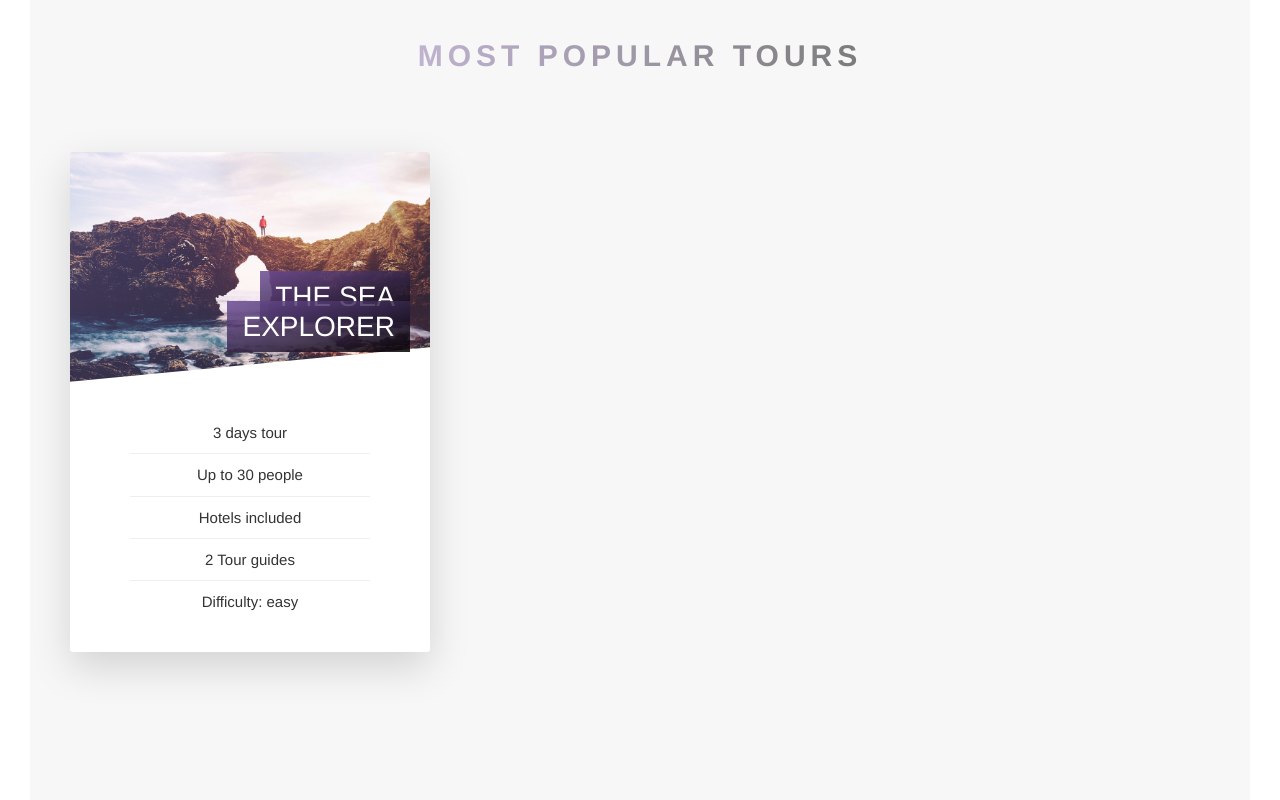
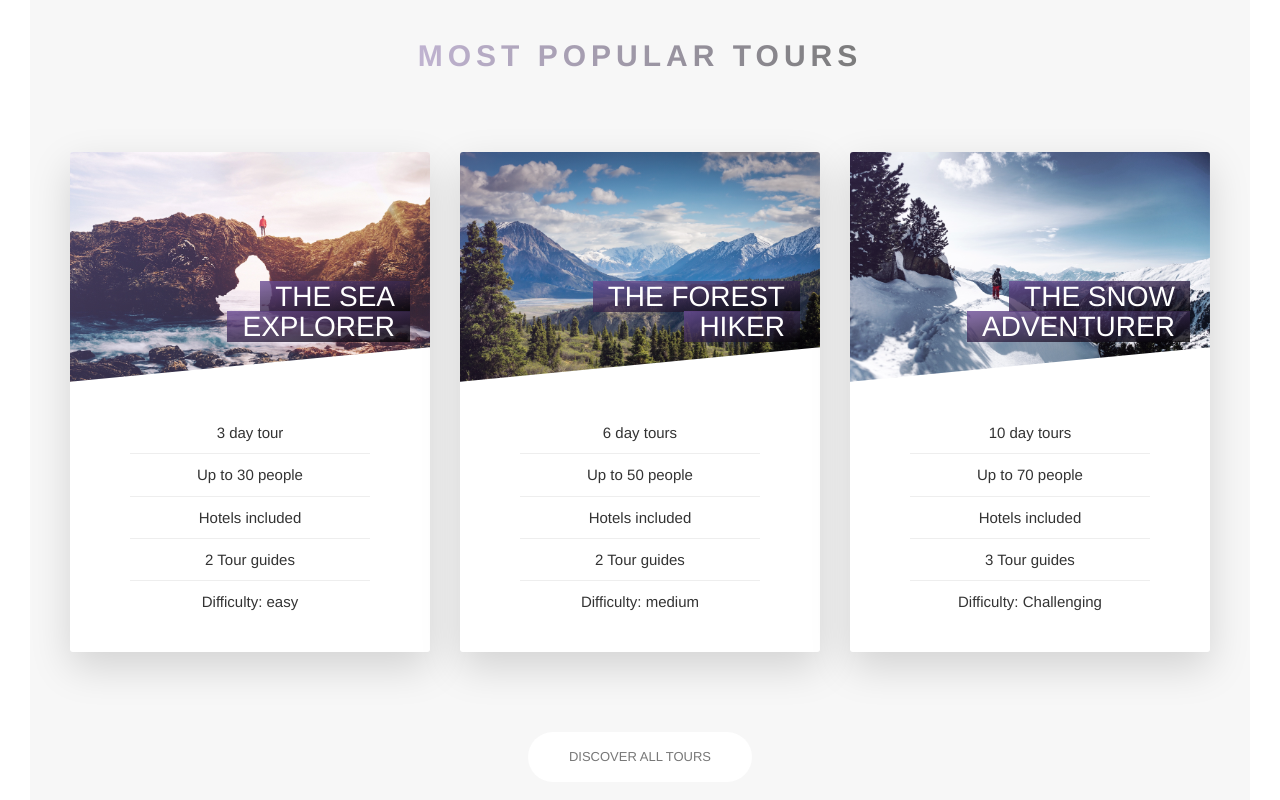
Before and after one commit to damionlawrence/wanderlust-travel-website, a website: page index.html in a window 1280 px wide. Shown: the part 2266-3066 px from the top of the page. Drawn offline with Linux system fonts and the light colour scheme.

Commit message:
card componets

```diff
--- a/index.html
+++ b/index.html
@@ -5,7 +5,7 @@
   <meta charset="UTF-8">
   <meta name="viewport" content="width=device-width, initial-scale=1.0">
   <meta http-equiv="X-UA-Compatible" content="ie=edge">
-  <title>Wanderlust Website</title>
+  <title>Wonders of the world</title>
   <link rel="stylesheet" href="css/icon-font.css">
   <link rel="stylesheet" href="css/style.css">
   <link rel="shortcut icon" href="assets/favicon.png" type="image/x-icon">
@@ -121,7 +121,7 @@
       </div>
       <div class="container">
         <div class="row">
-          <div class="col-lg-4 col-md-4 col-sm-12">
+          <div class="col-xl-4 col-md-4 col-sm-12">
 
             <div class="card">
               <div class="card__side card__side--front">
@@ -131,7 +131,7 @@
                 </h4>
                 <div class="card__details">
                   <ul>
-                    <li>3 days tour</li>
+                    <li>3 day tour</li>
                     <li>Up to 30 people</li>
                     <li>Hotels included</li>
                     <li>2 Tour guides</li>
@@ -150,10 +150,72 @@
               </div>
             </div>
           </div>
+          <!-- CARD 2-->
+          <div class="col-lg-4 col-md-4 col-sm-12">
+            <div class="card">
+              <div class="card__side card__side--front">
+                <div class="card__picture card__picture--2">&nbsp;</div>
+                <h4 class="card__heading">
+                  <span class="card__heading-span card__heading-span--1">The Forest Hiker</span>
+                </h4>
+                <div class="card__details">
+                  <ul>
+                    <li>6 day tours</li>
+                    <li>Up to 50 people</li>
+                    <li>Hotels included</li>
+                    <li>2 Tour guides</li>
+                    <li>Difficulty: medium</li>
+                  </ul>
+                </div>
+              </div>
+              <div class="card__side card__side--back card__side--back-1">
+                <div class="card__cta">
+                  <div class="card__price-box">
+                    <p class="card__price-only">Only</p>
+                    <p class="card__price-value">$600</p>
+                  </div>
+                  <a href="#" class="btn btn--white">Book Now</a>
+                </div>
+              </div>
+            </div>
+          </div>
+
+          <!--CARD 3-->
+          <div class="col-lg-4 col-md-4 col-sm-12">
+            <div class="card">
+              <div class="card__side card__side--front">
+                <div class="card__picture card__picture--3">&nbsp;</div>
+                <h4 class="card__heading">
+                  <span class="card__heading-span card__heading-span--1">The Snow Adventurer</span>
+                </h4>
+                <div class="card__details">
+                  <ul>
+                    <li>10 day tours</li>
+                    <li>Up to 70 people</li>
+                    <li>Hotels included</li>
+                    <li>3 Tour guides</li>
+                    <li>Difficulty: Challenging</li>
+                  </ul>
+                </div>
+              </div>
+              <div class="card__side card__side--back card__side--back-1">
+                <div class="card__cta">
+                  <div class="card__price-box">
+                    <p class="card__price-only">Only</p>
+                    <p class="card__price-value">$1000</p>
+                  </div>
+                  <a href="#" class="btn btn--white">Book Now</a>
+                </div>
+              </div>
+            </div>
+          </div>
 
         </div>
+        <div class="u-center-text u-margin-top-8">
+          <a href="#" class="btn btn--white">Discover all tours</a>
+        </div>
+
       </div>
-
     </section>
 
 
--- a/sass/base/_utilities.scss
+++ b/sass/base/_utilities.scss
@@ -10,3 +10,7 @@
 .u-margin-bottom-8 {
   margin-bottom: 8rem;
 }
+
+.u-margin-top-8 {
+  margin-top: 8rem;
+}
--- a/sass/component/_cards.scss
+++ b/sass/component/_cards.scss
@@ -26,7 +26,9 @@
       transform: rotateY(180deg);
 
       &-1 {
-        background-image: linear-gradient(to right bottom, $color-primary-light, $color-primary-dark);
+        background-image: linear-gradient(to right bottom,
+            rgba($color-primary-light, .80),
+            rgba($color-primary-dark, .70));
       }
     }
 
@@ -74,14 +76,14 @@
   }
 
   &__heading-span {
-    padding: 1rem 1.5rem;
+    padding: 0 1.5rem;
     -webkit-box-decoration-break: clone;
     box-decoration-break: clone;
 
     &--1 {
       background-image: linear-gradient(to right bottom,
-          rgba($color-primary-light, .85),
-          rgba($color-primary-dark, .85));
+          rgba($color-primary-light, .80),
+          rgba($color-primary-dark, .80));
     }
   }
 
```
Also changed, not shown: css/style.css.
